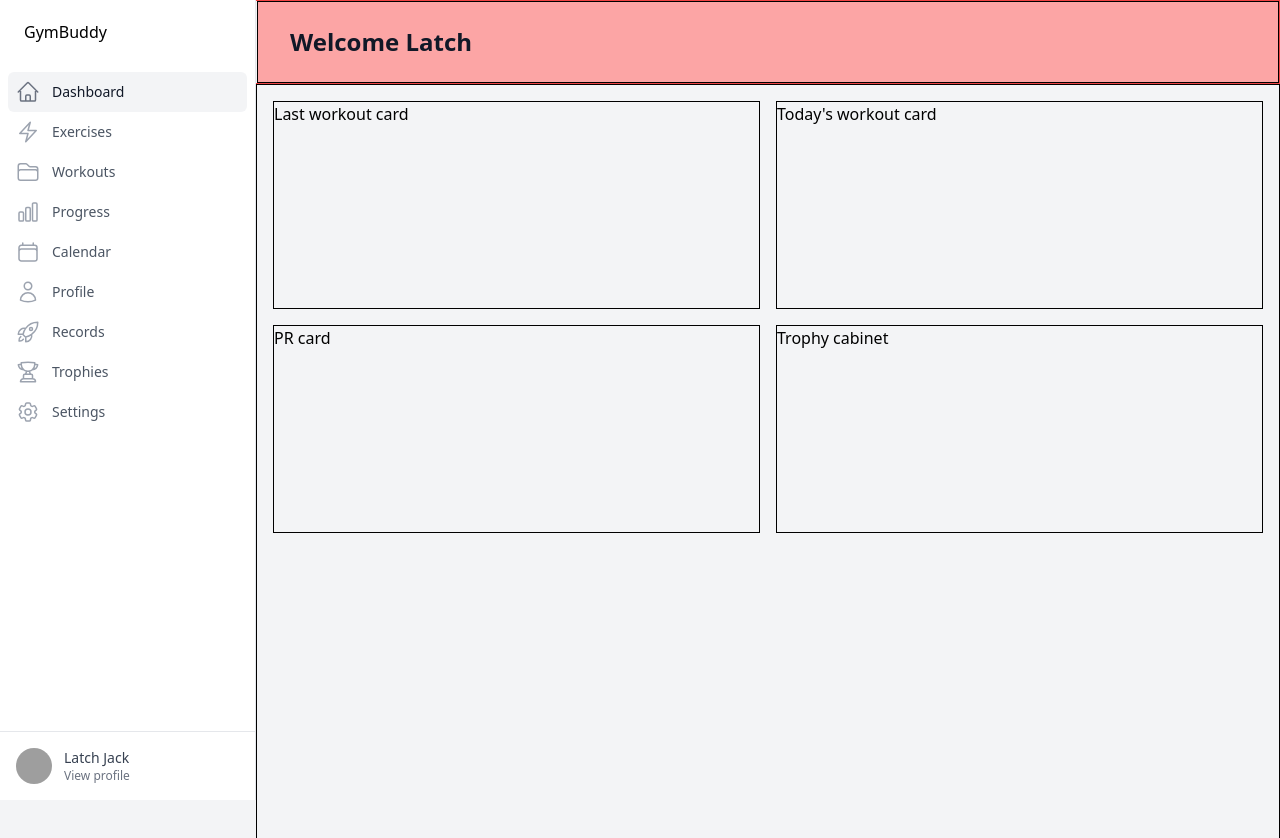
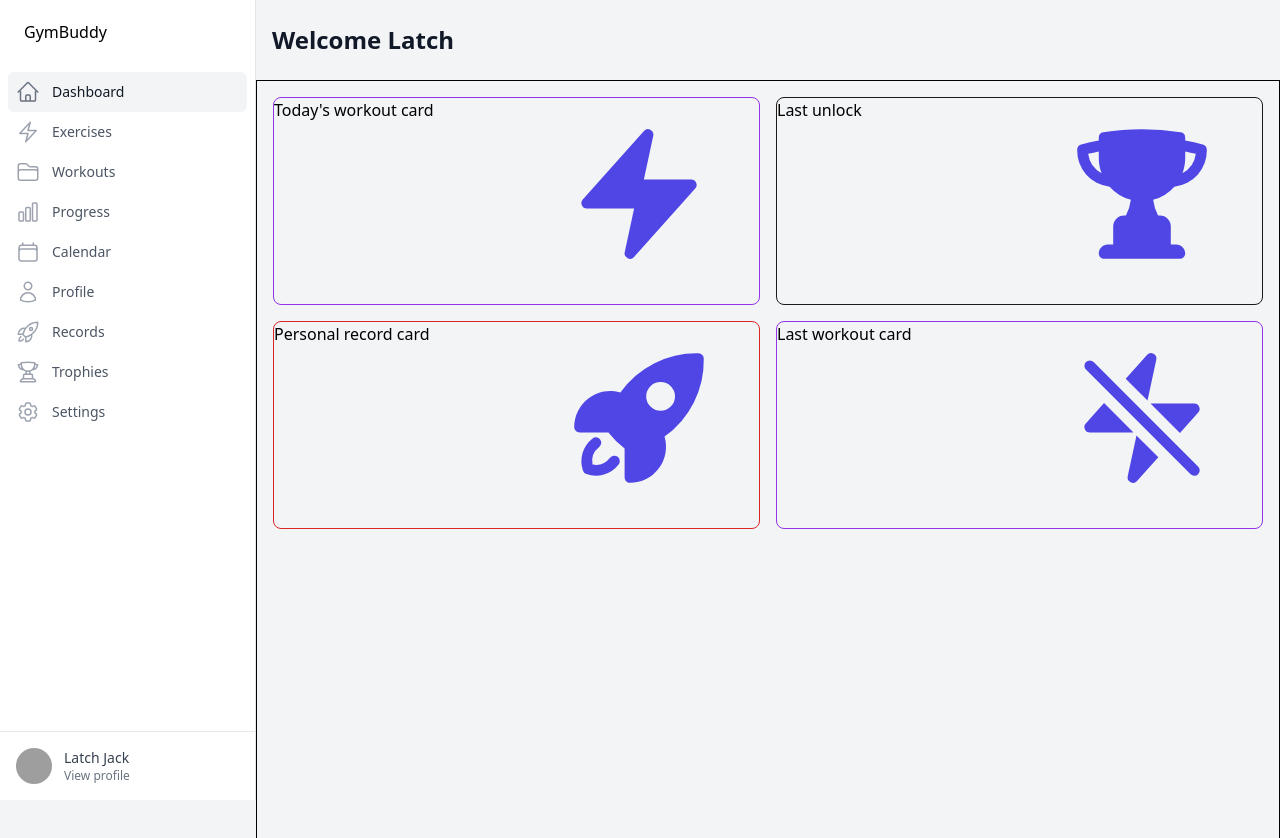
Before and after one commit to latchjack/gymbuddy, a React (Vite) app: page / in a window 1280 px wide. Shown: the top 838 px of the page. Built offline with nearby package versions, Linux system fonts and the light colour scheme; grey boxes are pictures that could not be loaded.

Commit message:
Working on Dashboard cards

```diff
--- a/src/App.jsx
+++ b/src/App.jsx
@@ -3,81 +3,15 @@ import Sidebar from './ui-lib/sidebar/sidebar';
 import SidebarMobile from './ui-lib/sidebar/siderbar-mobile';
 import PageWrapper from './ui/page-wrapper/page-wrapper';
 import Routes from './routes';
-
-import {
-  CalendarIcon,
-  ChartBarIcon,
-  FolderIcon,
-  HomeIcon,
-  Cog6ToothIcon,
-  BoltIcon,
-  TrophyIcon,
-  UserIcon,
-  RocketLaunchIcon
-} from '@heroicons/react/24/outline';
-
-const navigation = [
-  { key: 0, name: 'Dashboard', href: '/', icon: HomeIcon, current: true },
-  {
-    key: 1,
-    name: 'Exercises',
-    href: '/exercises',
-    icon: BoltIcon,
-    current: false
-  },
-  {
-    key: 2,
-    name: 'Workouts',
-    href: '/workouts',
-    icon: FolderIcon,
-    current: false
-  },
-  {
-    key: 3,
-    name: 'Progress',
-    href: '/progress',
-    icon: ChartBarIcon,
-    current: false
-  },
-  {
-    key: 4,
-    name: 'Calendar',
-    href: '/calendar',
-    icon: CalendarIcon,
-    current: false
-  },
-  { key: 5, name: 'Profile', href: '/profile', icon: UserIcon, current: false },
-  {
-    key: 6,
-    name: 'Records',
-    href: '/records',
-    icon: RocketLaunchIcon,
-    current: false
-  },
-  {
-    key: 7,
-    name: 'Trophies',
-    href: '/trophies',
-    icon: TrophyIcon,
-    current: false
-  },
-  {
-    key: 8,
-    name: 'Settings',
-    href: '/settings',
-    icon: Cog6ToothIcon,
-    current: false
-  }
-];
+import navigation from './utilities/navigationData';
 
 function App() {
   return (
     <div>
       <div>
         <SidebarMobile navigation={navigation} />
-        {/* Static sidebar for desktop */}
         <Sidebar navigation={navigation} />
-        <div className="flex flex-1 flex-col md:pl-64 border border-red-500">
+        <div className="flex flex-1 flex-col md:pl-60">
           <PageWrapper></PageWrapper>
         </div>
       </div>
--- a/src/pages/dashboard-page.jsx
+++ b/src/pages/dashboard-page.jsx
@@ -1,22 +1,18 @@
 import React, { Fragment, useState } from 'react';
+import LastWorkoutCard from '../ui/dashboard-last-workout/last-workout-card';
+import PersonalRecordCard from '../ui/dashboard-record/personal-record-card';
+import TrophyCard from '../ui/dashboard-trophy/trophy-card';
+import WorkoutTodayCard from '../ui/dashboard-workout/todays-workout-card';
 import Layout from '../ui/layout/layout';
 
 function DashboardPage() {
   return (
     <Layout>
       <div className="grid grid-cols-1 grid-rows-4 md:grid-cols-2 md:grid-rows-3 gap-4">
-        <div className="border border-black min-w-xl max-w-3xl h-52">
-          Last workout card
-        </div>
-        <div className="border border-black min-w-xl max-w-3xl h-52">
-          Today's workout card
-        </div>
-        <div className="border border-black min-w-xl max-w-3xl h-52">
-          PR card
-        </div>
-        <div className="border border-black min-w-xl max-w-3xl h-52">
-          Trophy cabinet
-        </div>
+        <WorkoutTodayCard />
+        <TrophyCard />
+        <PersonalRecordCard />
+        <LastWorkoutCard />
       </div>
     </Layout>
   );
--- /dev/null
+++ b/src/ui/dashboard-last-workout/last-workout-card.jsx
@@ -0,0 +1,19 @@
+import React from 'react';
+import { BoltSlashIcon } from '@heroicons/react/20/solid';
+
+// TODO: make the height double of pr and unlock cards
+const LastWorkoutCard = () => {
+  return (
+    <div className="border border-purple-600 rounded-lg min-w-xl max-w-3xl h-52 relative ">
+      Last workout card
+      <div></div>
+      <div></div>
+      <BoltSlashIcon
+        className="h-36 text-indigo-600 absolute right-12 dark:text-gray-400"
+        aria-hidden="true"
+      />
+    </div>
+  );
+};
+
+export default LastWorkoutCard;
--- /dev/null
+++ b/src/ui/dashboard-record/personal-record-card.jsx
@@ -0,0 +1,18 @@
+import React from 'react';
+import { RocketLaunchIcon } from '@heroicons/react/20/solid';
+
+const PersonalRecordCard = () => {
+  return (
+    <div className="border border-red-600 rounded-lg min-w-xl max-w-3xl h-52 relative">
+      Personal record card
+      <div></div>
+      <div></div>
+      <RocketLaunchIcon
+        className="h-36 text-indigo-600 absolute right-12"
+        aria-hidden="true"
+      />
+    </div>
+  );
+};
+
+export default PersonalRecordCard;
--- /dev/null
+++ b/src/ui/dashboard-trophy/trophy-card.jsx
@@ -0,0 +1,19 @@
+import React from 'react';
+
+import { TrophyIcon } from '@heroicons/react/20/solid';
+
+const TrophyCard = () => {
+  return (
+    <div className="border border-stone-900 rounded-lg min-w-xl max-w-3xl h-52 relative">
+      Last unlock
+      <div></div>
+      <div></div>
+      <TrophyIcon
+        className="h-36 text-indigo-600 absolute right-12"
+        aria-hidden="true"
+      />
+    </div>
+  );
+};
+
+export default TrophyCard;
--- /dev/null
+++ b/src/ui/dashboard-workout/todays-workout-card.jsx
@@ -0,0 +1,19 @@
+import React from 'react';
+import { BoltIcon } from '@heroicons/react/20/solid';
+
+// TODO: make the height double of pr and unlock cards
+const WorkoutTodayCard = () => {
+  return (
+    <div className="border border-purple-600 rounded-lg min-w-xl max-w-3xl h-52 relative">
+      Today's workout card
+      <div></div>
+      <div></div>
+      <BoltIcon
+        className="h-36 text-indigo-600 absolute right-12"
+        aria-hidden="true"
+      />
+    </div>
+  );
+};
+
+export default WorkoutTodayCard;
--- a/src/ui/page-wrapper/page-wrapper.jsx
+++ b/src/ui/page-wrapper/page-wrapper.jsx
@@ -4,7 +4,7 @@ import PageHeader from '../../ui-lib/page-header/page-header';
 const PageWrapper = ({ children, header }) => {
   return (
     <main className="flex-1 h-screen">
-      <div className="bg-red-300 dark:bg-red-500 border border-black">
+      <div className="bg-gray-100 dark:bg-gray-600">
         <div className="py-6">
           <div className="max-w-7xl px-4 sm:px-6 md:px-8">
             <PageHeader header="Welcome Latch" />
--- /dev/null
+++ b/src/utilities/navigationData.jsx
@@ -0,0 +1,67 @@
+import {
+  CalendarIcon,
+  ChartBarIcon,
+  FolderIcon,
+  HomeIcon,
+  Cog6ToothIcon,
+  BoltIcon,
+  TrophyIcon,
+  UserIcon,
+  RocketLaunchIcon
+} from '@heroicons/react/24/outline';
+
+const navigation = [
+  { key: 0, name: 'Dashboard', href: '/', icon: HomeIcon, current: true },
+  {
+    key: 1,
+    name: 'Exercises',
+    href: '/exercises',
+    icon: BoltIcon,
+    current: false
+  },
+  {
+    key: 2,
+    name: 'Workouts',
+    href: '/workouts',
+    icon: FolderIcon,
+    current: false
+  },
+  {
+    key: 3,
+    name: 'Progress',
+    href: '/progress',
+    icon: ChartBarIcon,
+    current: false
+  },
+  {
+    key: 4,
+    name: 'Calendar',
+    href: '/calendar',
+    icon: CalendarIcon,
+    current: false
+  },
+  { key: 5, name: 'Profile', href: '/profile', icon: UserIcon, current: false },
+  {
+    key: 6,
+    name: 'Records',
+    href: '/records',
+    icon: RocketLaunchIcon,
+    current: false
+  },
+  {
+    key: 7,
+    name: 'Trophies',
+    href: '/trophies',
+    icon: TrophyIcon,
+    current: false
+  },
+  {
+    key: 8,
+    name: 'Settings',
+    href: '/settings',
+    icon: Cog6ToothIcon,
+    current: false
+  }
+];
+
+export default navigation;
```
Also changed, not shown: src/ui-lib/button/button.jsx (added), src/ui-lib/panel/panel.jsx (added).
